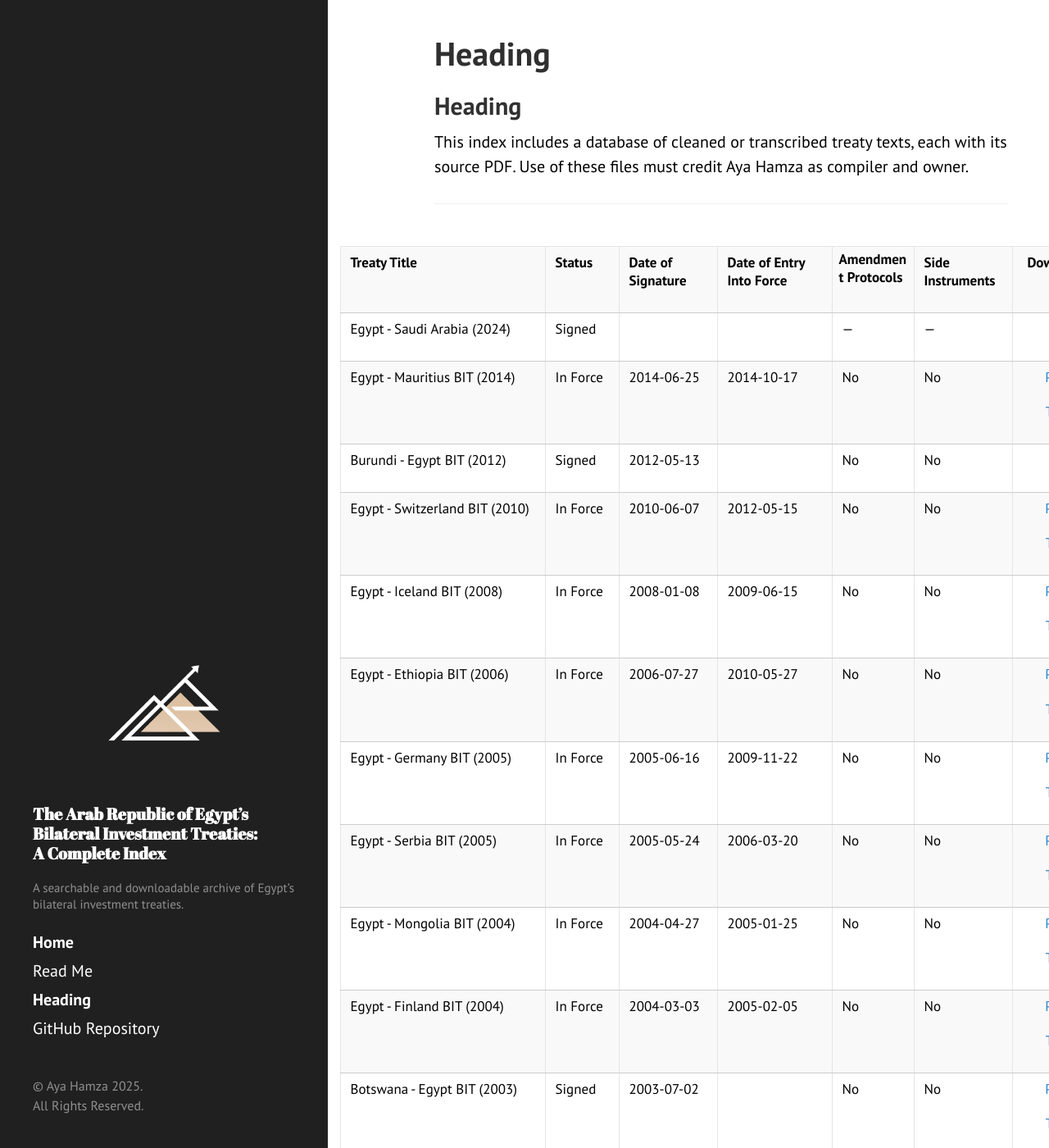
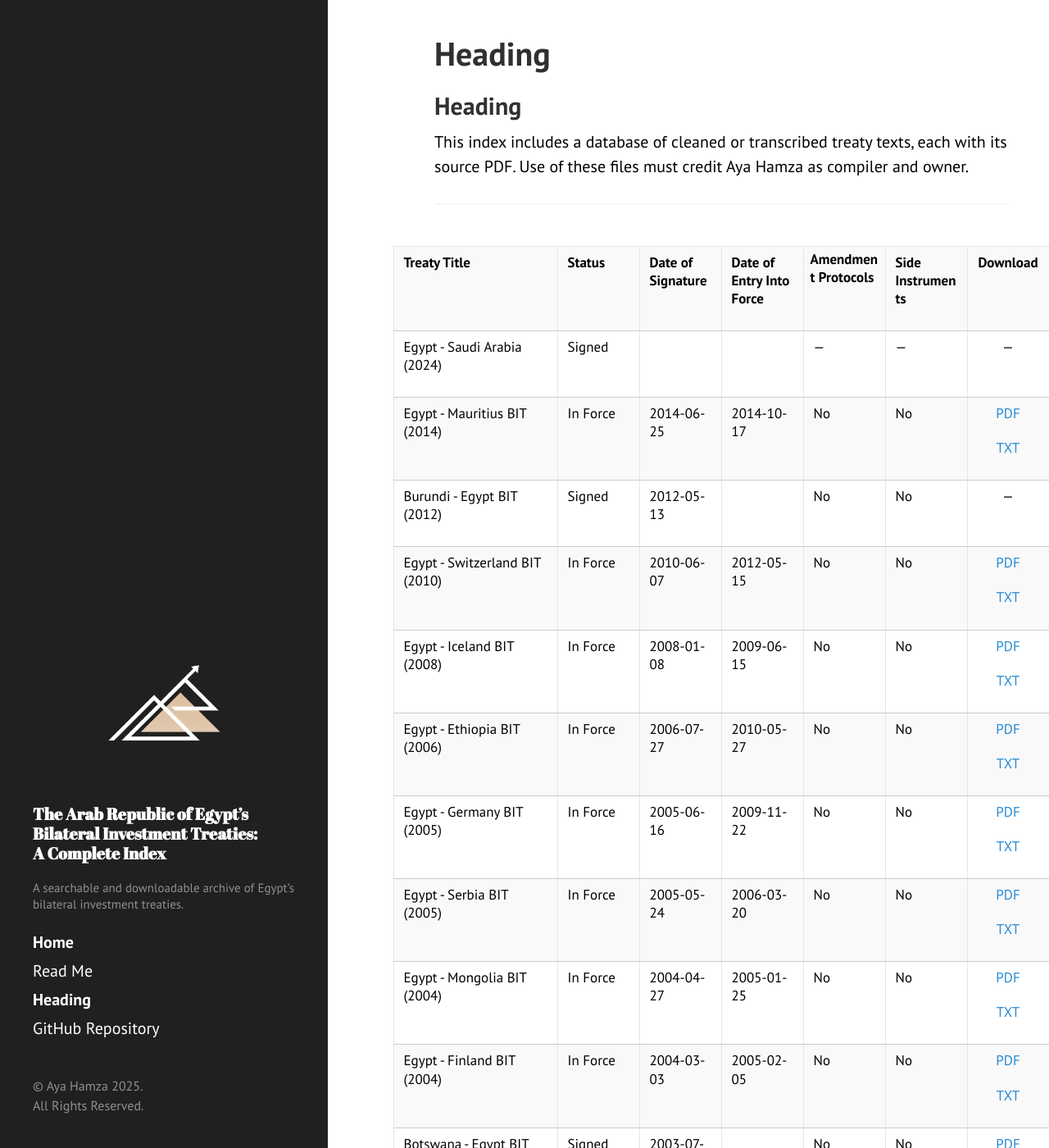
Before and after one commit to ayahamza1/MENABITs, a Jekyll site: the page built from index.md, in a window 1280 px wide and 1400 px high. Shown: the whole window at 82% size. Built offline with Jekyll 4.4.1, drawn with Linux system fonts in a browser that asks for light colours; our own code applies the rules of GitHub Pages for plain Markdown files.

Commit message:
Update hyde.css

```diff
--- a/public/css/hyde.css
+++ b/public/css/hyde.css
@@ -243,37 +243,37 @@ table th, table td {
 /* Column widths */
 table th:nth-child(1),
 table td:nth-child(1) {
-  width: 12.5rem;
+  width: 10rem;
 }
 
 table th:nth-child(2),
 table td:nth-child(2) {
-  width: 4.5rem;
+  width: 5rem;
 }
 
 table th:nth-child(3),
 table td:nth-child(3) {
-  width: 6.0rem;
+  width: 5rem;
 }
 
 table th:nth-child(4),
 table td:nth-child(4) {
-  width: 7.0rem;
+  width: 5rem;
 }
 
 table th:nth-child(5),
 table td:nth-child(5) {
-  width: 6.0rem;
+  width: 5rem;
 }
 
 table th:nth-child(6),
 table td:nth-child(6) {
-  width: 6.0rem;
+  width: 5rem;
 }
 
 table th:nth-child(7),
 table td:nth-child(7) {
-  width: 5.5rem;
+  width: 5rem;
   text-align: center;
 }
 
```
